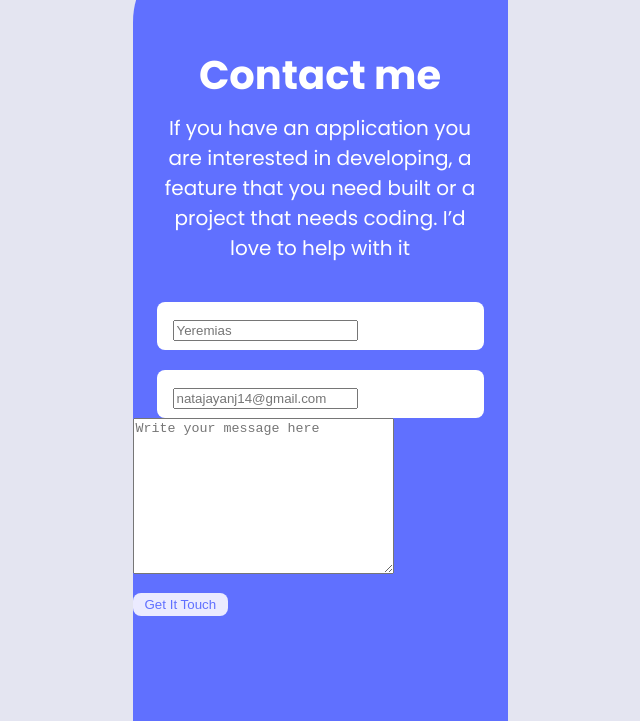
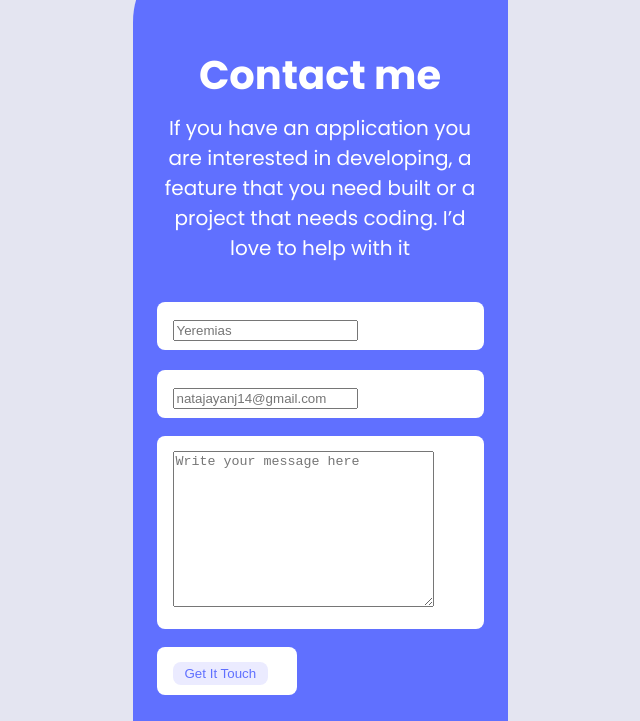
Before and after one commit to KingKowa/Personal-Portfolio-MobileVersion, a plain HTML site: page index.html in a window 1280 px wide. Shown: the part 4827-5548 px from the top of the page, without its empty margins (320-960 px from the left). Drawn offline with Linux system fonts and the light colour scheme.

Commit message:
Add the various form sections to the index.html file

```diff
--- a/index.html
+++ b/index.html
@@ -249,7 +249,7 @@
             <div class="text-field">
                 <textarea class="text-fld" name="text-field" id="text-field" cols="30" rows="10" placeholder="Write your message here" maxlength="500"></textarea>
             </div>
-            <div class="btn">
+            <div class="footer-btn">
                 <button type="button" class="btn-1">Get It Touch</button>
             </div>
         </form>
--- a/styles.css
+++ b/styles.css
@@ -391,3 +391,31 @@ h3 {
   border-radius: 8px;
   border: none;
 }
+
+.text-field {
+  margin-left: 24px;
+  margin-top: 18px;
+  width: 327px;
+  background-color: #fff;
+  border-radius: 8px;
+  padding-left: 16px;
+  padding-top: 15px;
+  padding-bottom: 15px;
+}
+
+.footer-btn {
+  background-color: #fff;
+  width: 140px;
+  height: 48px;
+  margin-left: 24px;
+  margin-top: 18px;
+  margin-bottom: 45px;
+  padding-top: 12px;
+  padding-right: 16px;
+  padding-bottom: 12px;
+  padding-left: 16px;
+  border-radius: 8px;
+  color: #6070ff;
+  border: none;
+  font-size: 17px;
+}
```
Also changed, not shown: README.md.
